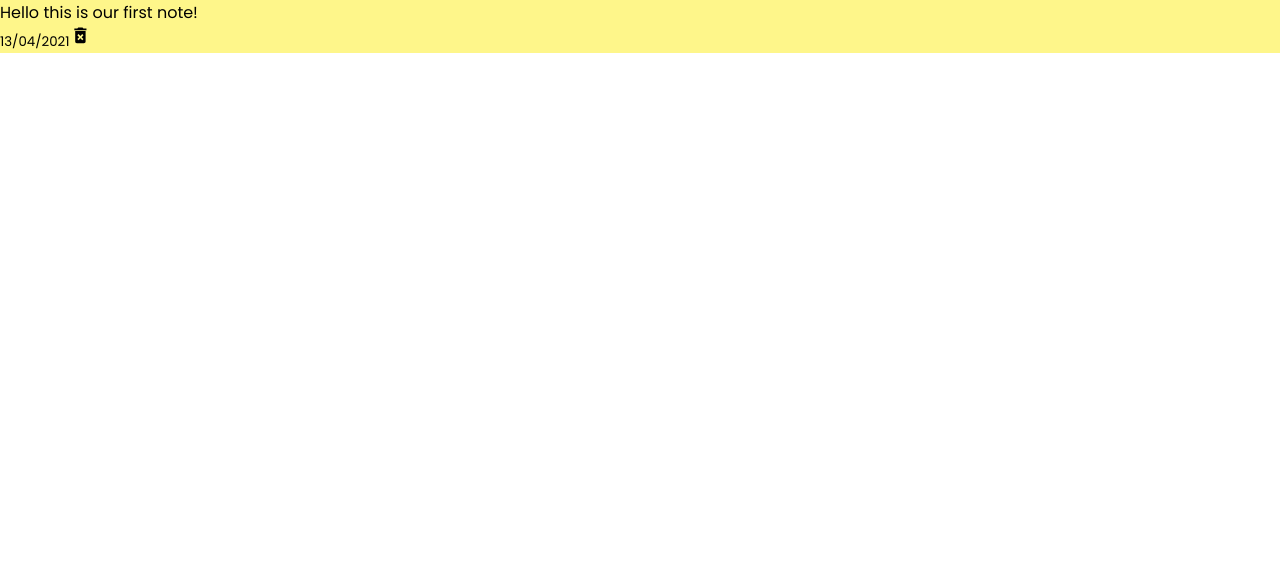
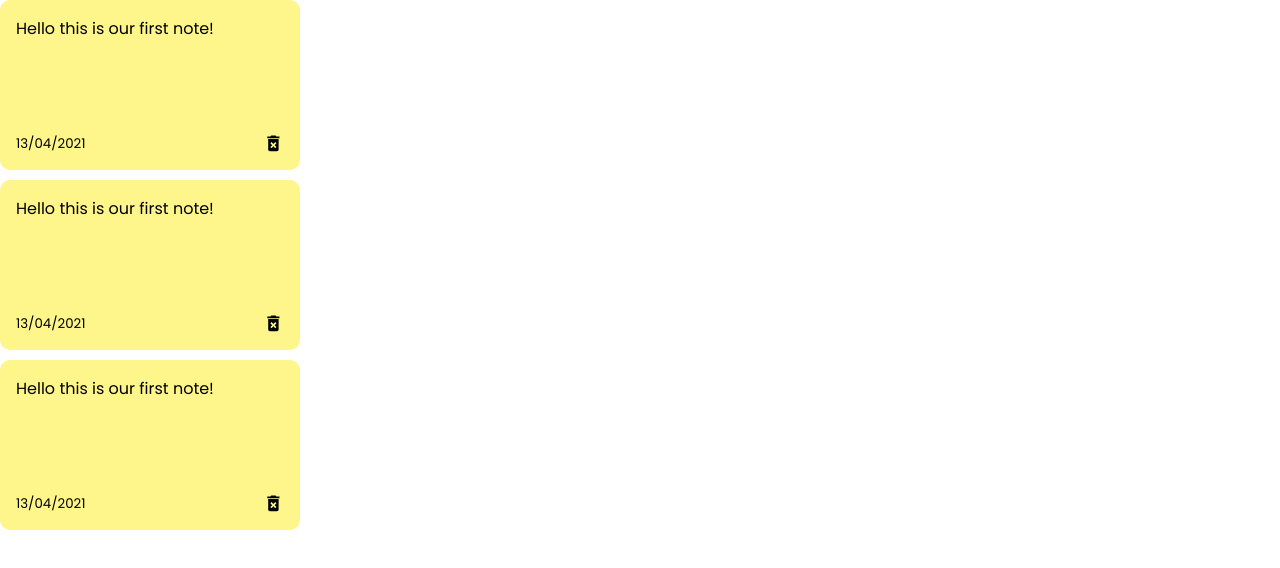
Before and after one commit to Furiuss/notes-app, a React (Vite) app: page / in a window 1280 px wide. Shown: the top 568 px of the page. Built offline with nearby package versions, Linux system fonts and the light colour scheme.

Commit message:
style note component

```diff
--- a/src/App.css
+++ b/src/App.css
@@ -1,3 +1,28 @@
 .note {
   background-color: #fef68a;
+  margin-bottom: 10px;
+  border-radius: 10px;
+  padding: 1rem;
+  min-height: 170px;
+  max-width: 300px;
+  display: flex;
+  flex-direction: column;
+  justify-content: space-between;
+  align-items: left;
 }
+
+.note-footer {
+  display: flex;
+  justify-content: space-between;
+  align-items: center;
+}
+
+.note-footer > .delete-icon {
+  cursor: pointer;
+  transition: .20s;
+}
+
+.note-footer > .delete-icon:hover {
+  color: white;
+  background-color: red;
+}
--- a/src/components/NotesList.jsx
+++ b/src/components/NotesList.jsx
@@ -5,6 +5,8 @@
   return (
     <div className="notes-list">
       <Note />
+      <Note />
+      <Note />
     </div>
   )
 }
```
